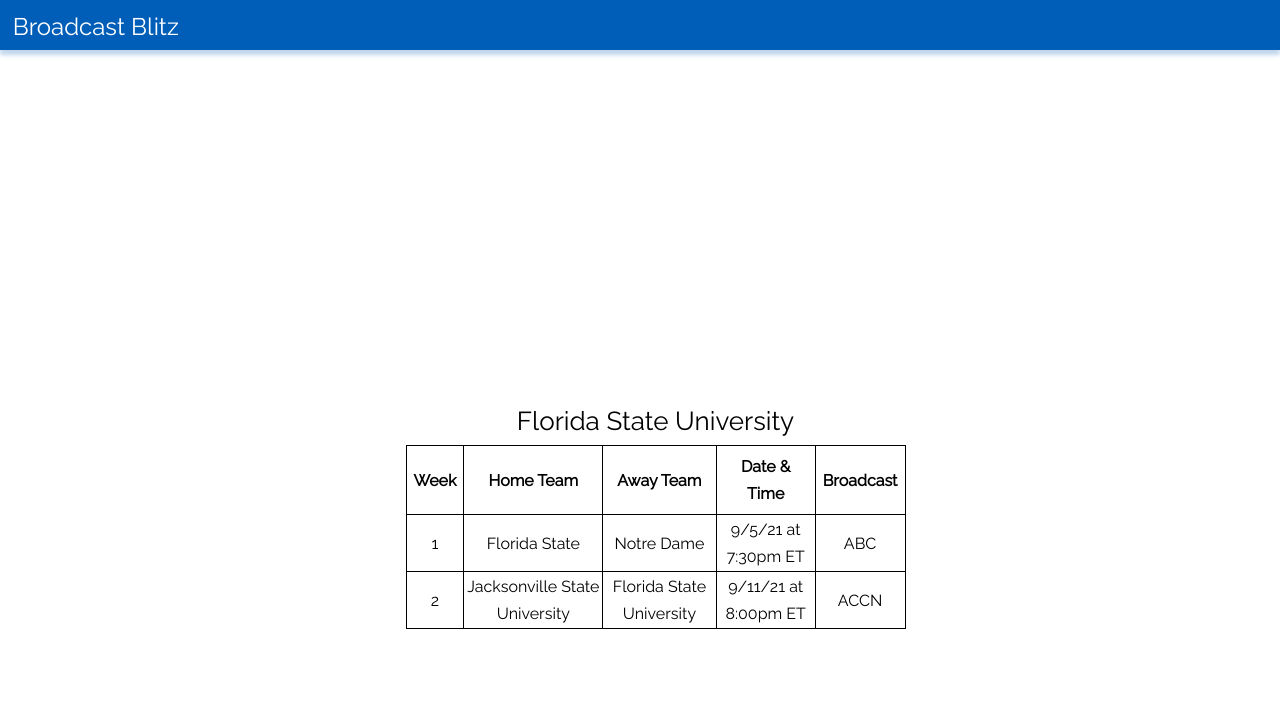
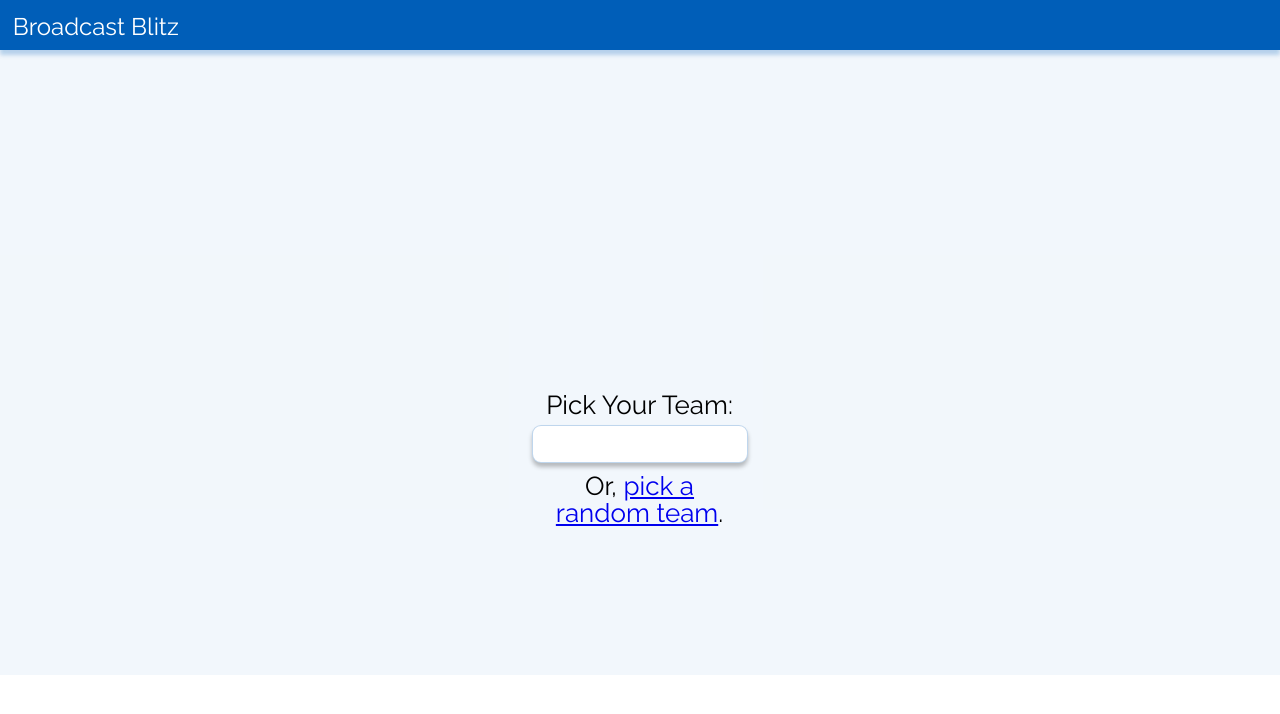
Before and after one commit to mccleskeyc/ncaa, a React (Create React App) app: page / in a window 1280 px wide. Shown: the top 714 px of the page. Built offline with nearby package versions, Linux system fonts and the light colour scheme.

Commit message:
added randomizer function

```diff
--- a/src/App.js
+++ b/src/App.js
@@ -7,8 +7,8 @@
   return (
     <div className="App">
       <NavBar />
-      {/* <Home /> */}
-      <Table />
+      <Home />
+      {/* <Table /> */}
     </div>
   );
 }
--- a/src/Components/Home.js
+++ b/src/Components/Home.js
@@ -8,6 +8,10 @@
                 <div className="PickText">
                     Pick Your Team:
                     <input type="search" className="search"></input>
+                    <br />
+                    <br />
+                    <br />
+                    Or, <a href="#">pick a random team</a>.
                 </div>
         </div>
         )
```
Also changed, not shown: src/App.css (line endings or trailing spaces).
